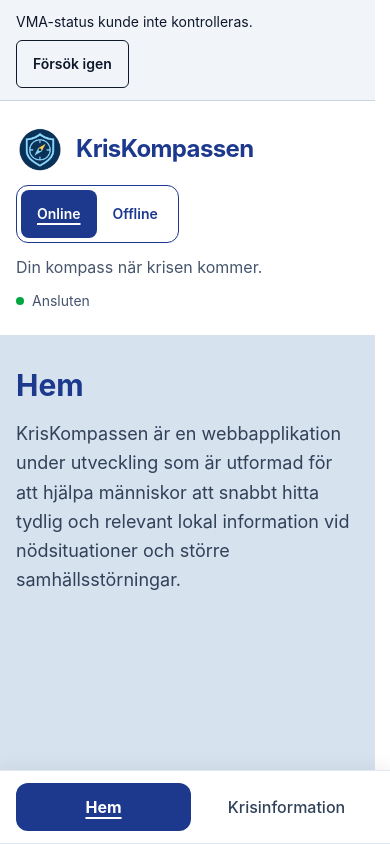
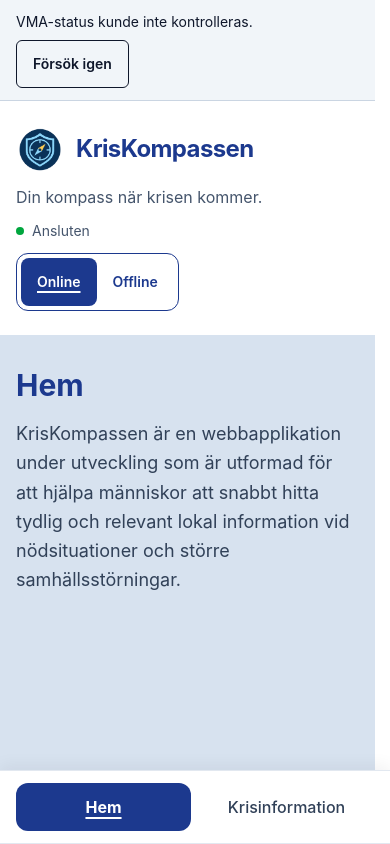
Before and after one commit to mahtabb90/Kriskompassen, a React (Vite) app in the folder frontend/: page / in a window 390 px wide. Built offline with nearby package versions, Linux system fonts and the light colour scheme; no server answers.

Commit message:
fix(frontend): keep tagline under brand on mobile

```diff
--- a/frontend/src/components/Header.tsx
+++ b/frontend/src/components/Header.tsx
@@ -12,8 +12,10 @@
   return (
     <header className={"bg-white " + (reserveTopInset ? "pt-[env(safe-area-inset-top)]" : "")}>
       <div className="mx-auto w-full max-w-4xl px-4 py-6 sm:px-6 sm:py-8">
-        <div className="flex flex-col items-start gap-3 md:flex-row md:flex-wrap md:items-center md:justify-between">
-          <div className="flex flex-wrap items-center gap-3">
+        {/* Source order is the mobile order (brand, tagline, status, mode) so reading and tab
+            order match what is shown; from md the grid restores the brand and mode in one row. */}
+        <div className="flex flex-col items-start gap-3 md:grid md:grid-cols-[1fr_auto] md:gap-0">
+          <div className="flex flex-wrap items-center gap-3 md:col-start-1 md:row-start-1 md:self-center">
             <img src="/kriskompassen-logo.png" alt="" className="h-12 w-12 sm:h-14 sm:w-14" />
             <p
               className={
@@ -25,13 +27,17 @@
             </p>
           </div>
 
-          <ModeToggle />
-        </div>
+          <p className="text-base text-slate-600 md:col-span-2 md:row-start-2 md:mt-3">
+            Din kompass när krisen kommer.
+          </p>
 
-        <p className="mt-3 text-base text-slate-600">Din kompass när krisen kommer.</p>
+          <div className="self-stretch md:col-span-2 md:row-start-3 md:mt-3 md:self-auto">
+            <ConnectionStatus />
+          </div>
 
-        <div className="mt-3">
-          <ConnectionStatus />
+          <div className="md:col-start-2 md:row-start-1 md:self-center md:justify-self-end">
+            <ModeToggle />
+          </div>
         </div>
       </div>
     </header>
```
